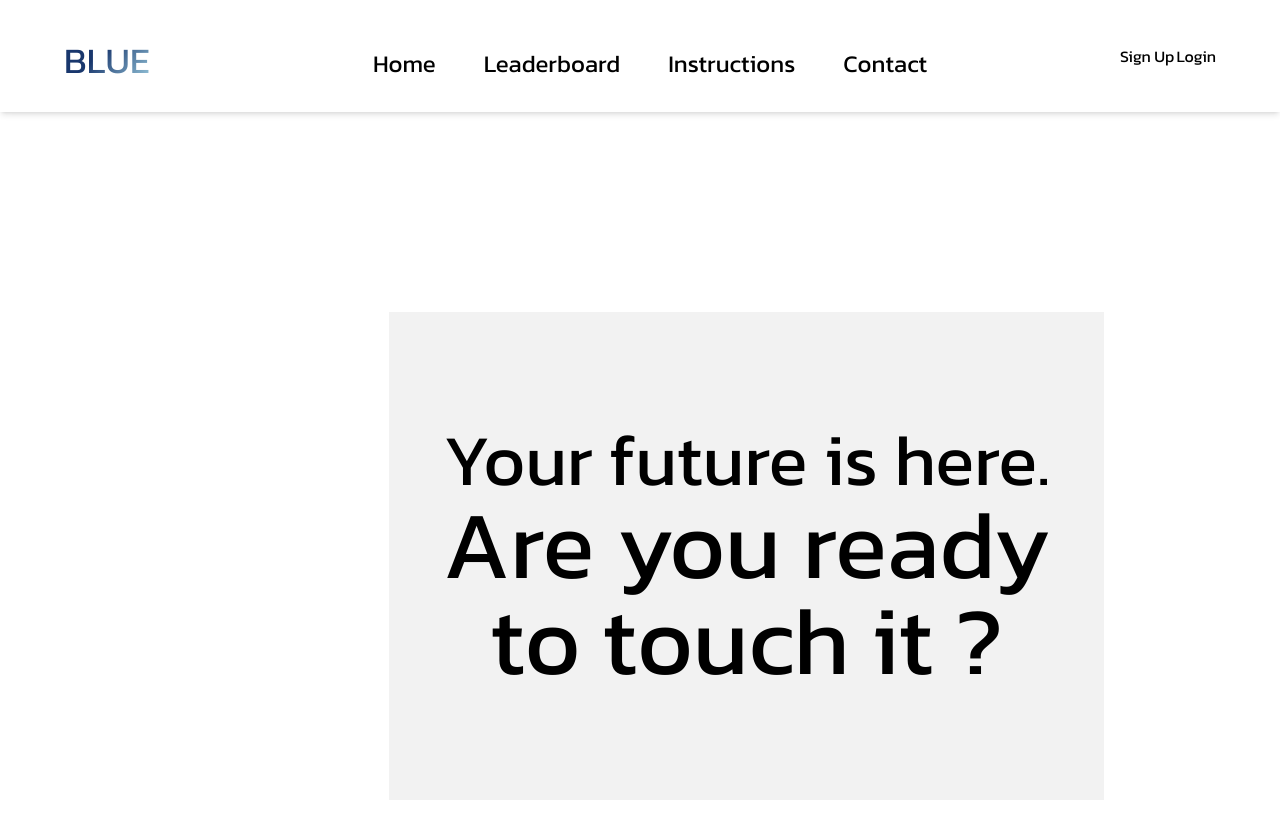
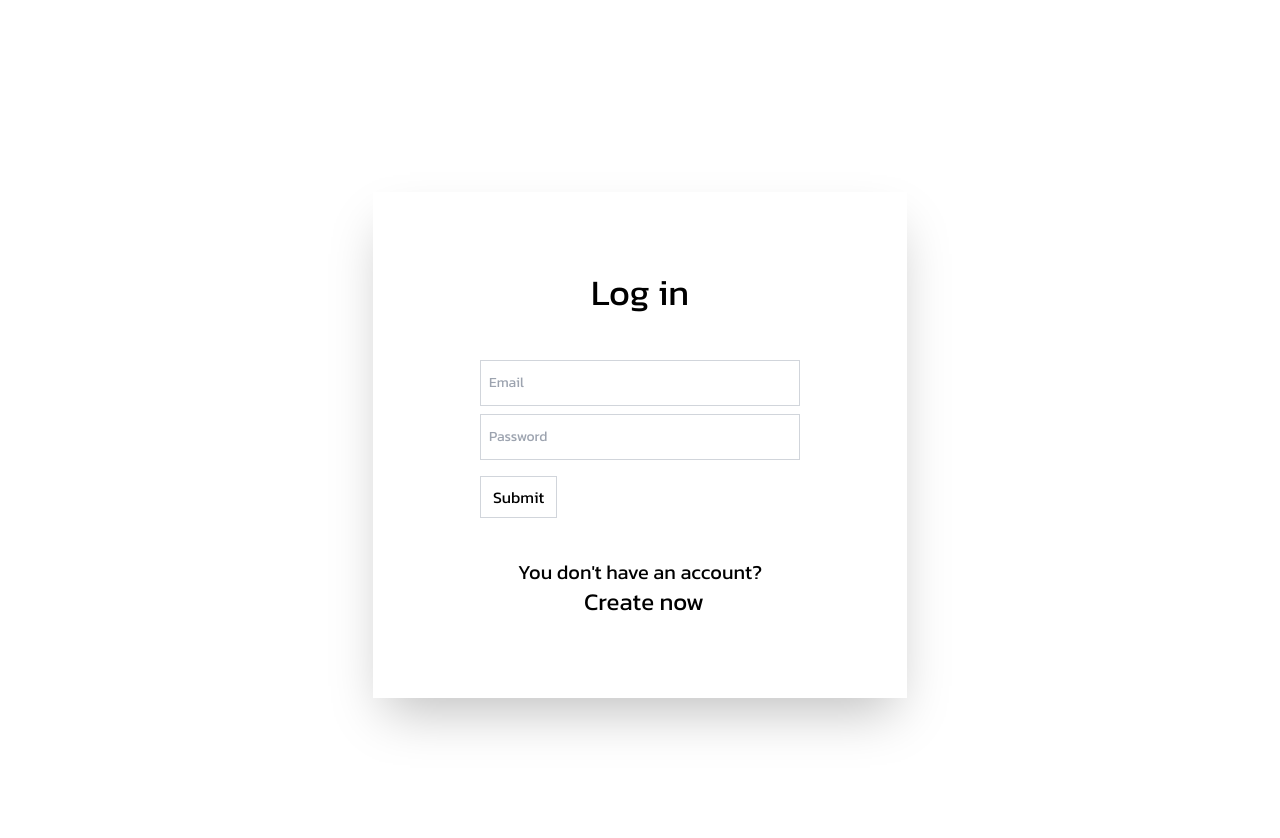
Before and after one commit to Cristina369/Gamification_App, a React (Create React App) app in the folder user/: page / in a window 1280 px wide. Shown: the top 838 px of the page. After the commit the page ends 800 px from the top, so only its background shows below. Built offline with nearby package versions, Linux system fonts and the light colour scheme; no server answers.

Commit message:
some fixes

```diff
--- a/user/src/App.js
+++ b/user/src/App.js
@@ -3,21 +3,14 @@ import { Fragment, useEffect } from "react";
 import { Route, useLocation, Routes } from "react-router-dom";
 import { useSelector, useDispatch } from "react-redux";
 import { getUser } from "./redux/user/api";
-// import { getBlog } from "./redux/blog/api";
-import Home from "./components/home/Home";
+// import Home from "./components/home/Home";
 import Login from "./components/login/Login";
 import SignUp from "./components/signup/SignUp";
 import Header from "./components/common/heading/Header";
 import CreateQuest from "./components/allquests/CreateQuest";
 import AllQuests from "./components/allquests/AllQuests";
-// import Blogs from "./components/blog/Blogs";
-// import Profile from "./components/user/Profile";
-// import AddBlog from "./components/blog/AddBlog";
-// import EditBlog from "./components/blog/EditBlog";
-// import Footer from "./components/common/footer/Footer";
-// import Contact from "./components/contact/Contact";
 import UserContainer from "./components/user/UserContainer";
-import Head from "./components/common/heading/Head";
+// import Head from "./components/common/heading/Head";
 import Panel from "./components/panel/Panel";
 import Profile from "./components/profile/Profile";
 import EditProfile from "./components/profile/EditProfile";
@@ -66,31 +59,20 @@ const App = () => {
             <Route exact path="/create-quest" element={<CreateQuest />} />
             <Route exact path="/proposed-quest" element={<ProposedQuests />} />
             <Route exact path="/finished-quests" element={<FinishedQuests />} />
-
-            {/* <Route exact path="/quest/:id" element={<UserContainer />} /> */}
             <Route
               exact
               path="/complete-quest/:id"
               element={<CompleteQuest />}
             />
-            {/*<Route exact path="/all-blogs" element={<AllBlogs />} />
-        <Route exact path="/blogs" element={<Blogs />} />
-        <Route exact path="/profile" element={<Profile />} />
-        <Route exact path="/add-blog" element={<AddBlog />} />
-        <Route exact path="/contact" element={<Contact />} />
-        <Route exact path="/blog/:id" element={<UserBlog />} />
-        <Route exact path="/edit-blog/:id" element={<EditBlog />} /> */}
-            {/* <Route path="/signup" element={<SignUp />} />
-        <Route path="/login" element={<Login />} /> */}
           </Routes>
         </Fragment>
       )}
       {!user && (
         <Fragment>
-          <Head />
+          {/* <Head /> */}
           <Routes>
-            <Route path="/" exact element={<Home />} />
-            <Route path="/login" element={<Login />} />
+            {/* <Route path="/" exact element={<Home />} /> */}
+            <Route path="/" element={<Login />} />
             <Route path="/signup" element={<SignUp />} />
           </Routes>
         </Fragment>
--- a/user/src/components/common/heading/Header.jsx
+++ b/user/src/components/common/heading/Header.jsx
@@ -29,7 +29,7 @@ const Header = () => {
 
   const handleLogout = () => {
     dispatch(logout());
-    window.location = "/login";
+    window.location = "/";
   };
 
   return (
--- a/user/src/components/signup/SignUp.jsx
+++ b/user/src/components/signup/SignUp.jsx
@@ -60,7 +60,7 @@ const SignUp = () => {
 
   return (
     <>
-      <section className="mobile:mt-16 mobile:pt-4 tablet:mt-32 tablet:pt-16 z-0 flex justify-center items-center">
+      <section className=" z-0 flex justify-center items-center mt-8">
         <div className="profil-container p-20  shadow-2xl flex flex-col items-center mobile:p-5 tablet:p-10 desktop:p-20 mobile:flex-col tablet:flex-col mobile:w-11/12 tablet:w-5/12">
           <h1 className="text-black font-light desktop:text-4xl text-center pb-10 mobile:text-2xl tablet:text-4xl">
             Sign Up
@@ -154,7 +154,7 @@ const SignUp = () => {
             </div>
             <h1 className="mt-10 text-xl font-medium text-center">
               You already have an account?
-              <Link to="/login">
+              <Link to="/">
                 <span className="text-2xl font-medium pl-2">Login</span>
               </Link>
             </h1>
```
Also changed, not shown: 1 other file (tests, documents, lock files or other folders).
